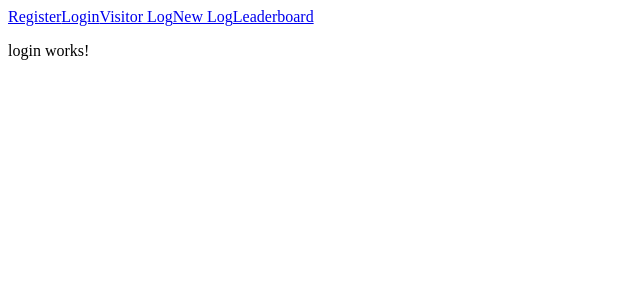
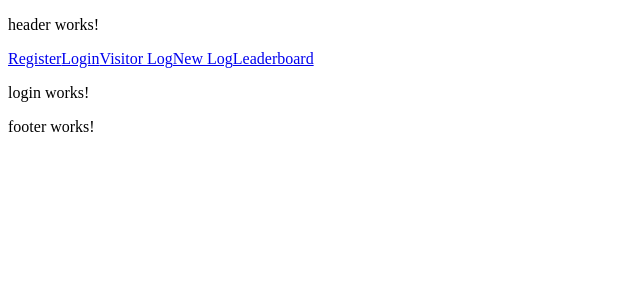
Before and after one commit to mschrum/healthHackStl, an Angular app: page /login in a window 1280 px wide. Shown: the top 300 px of the page, without its empty margins (0-640 px from the left). Built offline with nearby package versions, Linux system fonts and the light colour scheme.

Commit message:
added header and footer components

```diff
--- a/src/app/app.module.ts
+++ b/src/app/app.module.ts
@@ -9,6 +9,8 @@ import { VisitorLogComponent } from './components/visitor-log/visitor-log.compon
 import { NewLogComponent } from './components/new-log/new-log.component';
 import { LeaderboardComponent } from './components/leaderboard/leaderboard.component';
 import { RegisterComponent } from './components/register/register.component';
+import { HeaderComponent } from './components/header/header.component';
+import { FooterComponent } from './components/footer/footer.component';
 
 
 @NgModule({
@@ -18,7 +20,9 @@ import { RegisterComponent } from './components/register/register.component';
     VisitorLogComponent,
     NewLogComponent,
     LeaderboardComponent,
-    RegisterComponent
+    RegisterComponent,
+    HeaderComponent,
+    FooterComponent
   ],
   imports: [
     BrowserModule,
--- a/src/app/components/app-landing/app.component.html
+++ b/src/app/components/app-landing/app.component.html
@@ -1,5 +1,5 @@
 <div class="site">
-    <!-- App Heder Goes Here. Replace crap below with nav bar -->
+  <app-header></app-header>
   <nav>
     <a routerLink="/register">Register</a>
     <a routerLink="/login">Login</a>
@@ -10,5 +10,5 @@
   <div class="site-content">
     <router-outlet></router-outlet>
   </div>
-  <!-- App Footer Goes Here -->
+  <app-footer></app-footer>
 </div>
--- /dev/null
+++ b/src/app/components/footer/footer.component.html
@@ -0,0 +1,3 @@
+<p>
+  footer works!
+</p>
--- /dev/null
+++ b/src/app/components/footer/footer.component.ts
@@ -0,0 +1,15 @@
+import { Component, OnInit } from '@angular/core';
+
+@Component({
+  selector: 'app-footer',
+  templateUrl: './footer.component.html',
+  styleUrls: ['./footer.component.css']
+})
+export class FooterComponent implements OnInit {
+
+  constructor() { }
+
+  ngOnInit() {
+  }
+
+}
--- /dev/null
+++ b/src/app/components/header/header.component.html
@@ -0,0 +1,3 @@
+<p>
+  header works!
+</p>
--- /dev/null
+++ b/src/app/components/header/header.component.ts
@@ -0,0 +1,15 @@
+import { Component, OnInit } from '@angular/core';
+
+@Component({
+  selector: 'app-header',
+  templateUrl: './header.component.html',
+  styleUrls: ['./header.component.css']
+})
+export class HeaderComponent implements OnInit {
+
+  constructor() { }
+
+  ngOnInit() {
+  }
+
+}
```
Also changed, not shown: src/app/components/footer/footer.component.css (added), src/app/components/header/header.component.css (added), 2 other files (tests, documents, lock files or other folders). Lines whose indentation alone changed are shown as unchanged.
